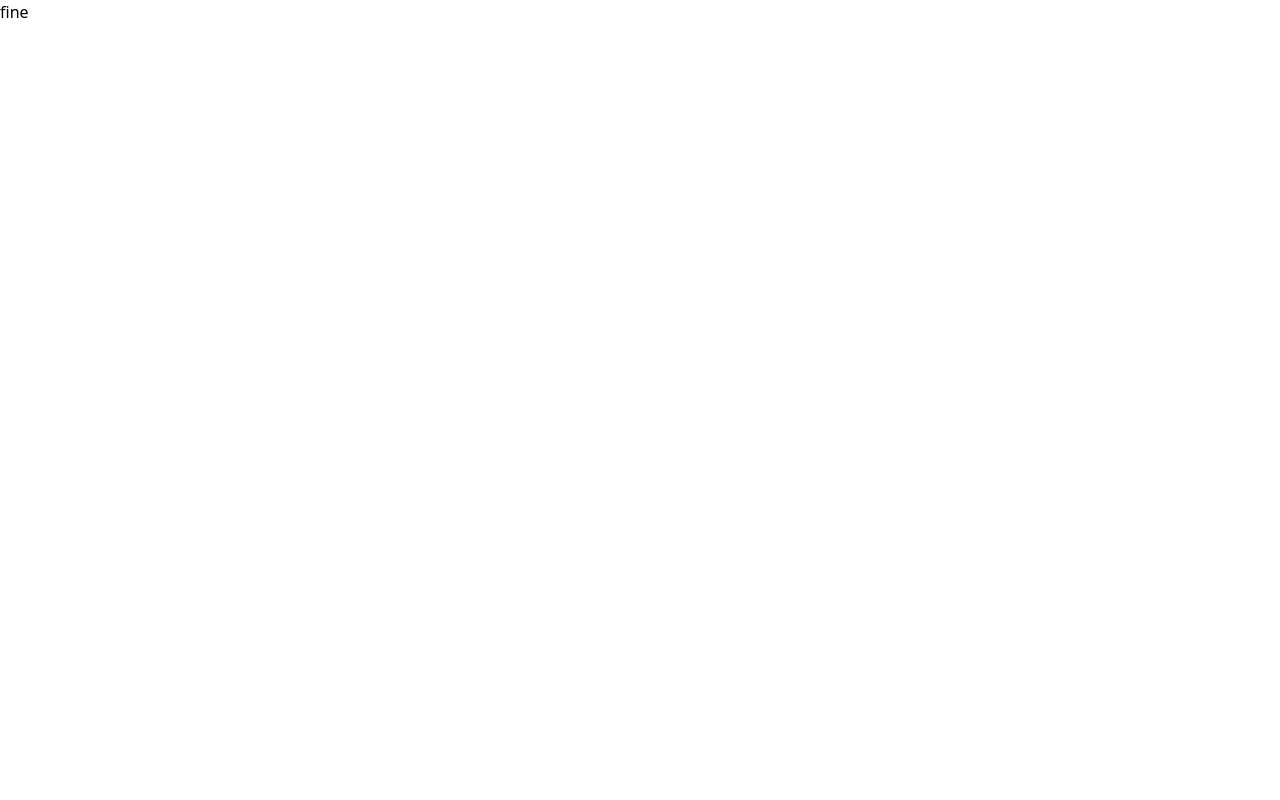
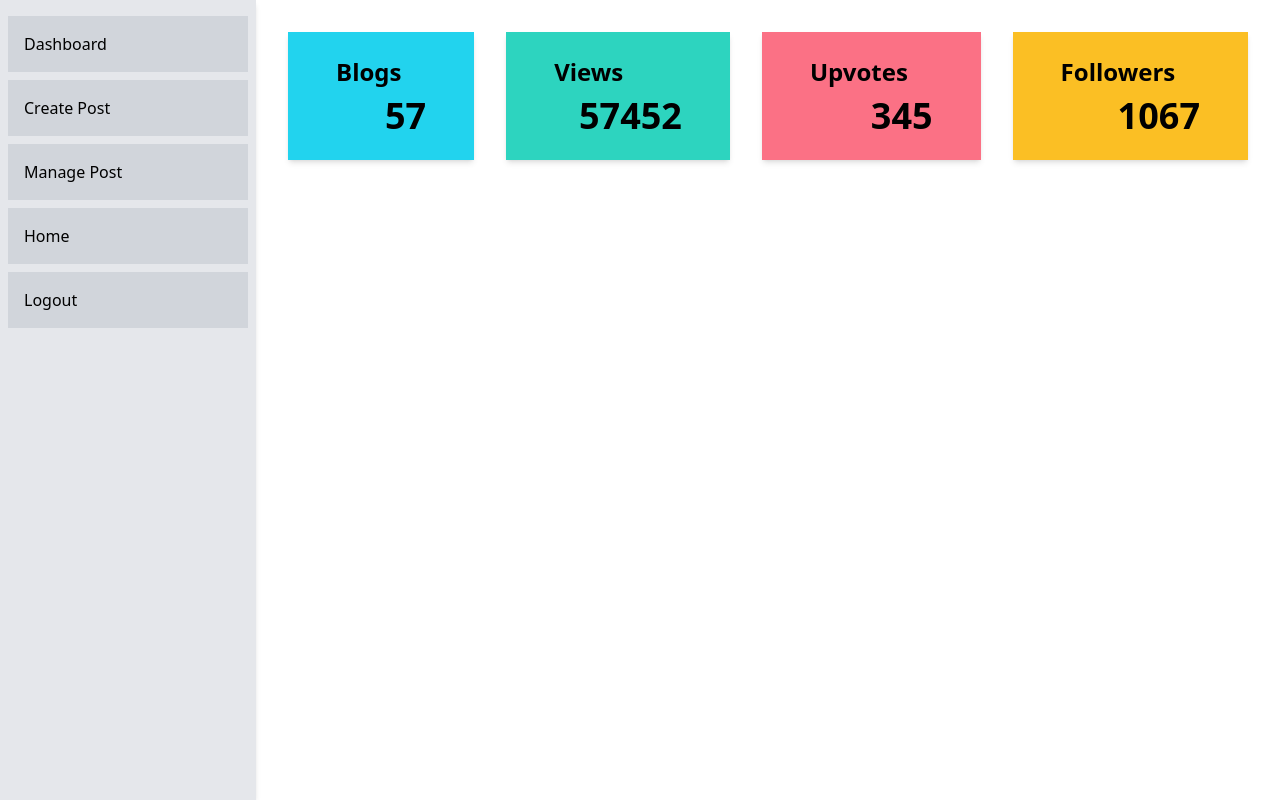
Before and after one commit to samjain233/blogsphere, a Next.js app: page /admin-panel in a window 1280 px wide. Built offline with nearby package versions, Linux system fonts and the light colour scheme; a web font is replaced by a local one.

Commit message:
created dashboard

```diff
--- a/src/app/admin-panel/page.jsx
+++ b/src/app/admin-panel/page.jsx
@@ -1,7 +1,10 @@
+import Navbar from "../components/navbar/Navbar";
+import AdminMain from "../components/adminComponents/AdminMain";
+
 const AdminPanel = () => {
   return (
     <>
-      <div>fine</div>
+      <AdminMain />
     </>
   );
 };
--- /dev/null
+++ b/src/app/components/adminComponents/AdminDashboard.jsx
@@ -0,0 +1,13 @@
+import React from "react";
+import AdminStats from "./AdminStats";
+const AdminDashboard = () => {
+  return (
+    <>
+      <div className="bg-white overflow-y-auto ">
+        <AdminStats />
+      </div>
+    </>
+  );
+};
+
+export default AdminDashboard;
--- /dev/null
+++ b/src/app/components/adminComponents/AdminMain.jsx
@@ -0,0 +1,18 @@
+import React from "react";
+import SidePanel from "./SidePanel";
+import AdminDashboard from "./AdminDashboard";
+
+const AdminMain = () => {
+  return (
+    <>
+      <div className="w-full grid grid-cols-5">
+        <SidePanel />
+        <div className="col-span-4">
+          <AdminDashboard />
+        </div>
+      </div>
+    </>
+  );
+};
+
+export default AdminMain;
--- /dev/null
+++ b/src/app/components/adminComponents/AdminStats.jsx
@@ -0,0 +1,28 @@
+import React from "react";
+
+const AdminStats = () => {
+  return (
+    <>
+      <div className="flex justify-between m-4">
+        <div className="py-6 px-12 bg-cyan-400 shadow-md m-4 grow">
+          <h4 className="text-2xl font-semibold">Blogs</h4>
+          <p className="text-right text-4xl font-bold mt-2">57</p>
+        </div>
+        <div className="py-6 px-12 bg-teal-400 shadow-md m-4 grow">
+          <h4 className="text-2xl font-semibold">Views</h4>
+          <p className="text-right text-4xl font-bold mt-2">57452</p>
+        </div>
+        <div className="py-6 px-12 bg-rose-400 shadow-md m-4 grow">
+          <h4 className="text-2xl font-semibold">Upvotes</h4>
+          <p className="text-right text-4xl font-bold mt-2">345</p>
+        </div>
+        <div className="py-6 px-12 bg-amber-400 shadow-md m-4 grow">
+          <h4 className="text-2xl font-semibold">Followers</h4>
+          <p className="text-right text-4xl font-bold mt-2">1067</p>
+        </div>
+      </div>
+    </>
+  );
+};
+
+export default AdminStats;
--- /dev/null
+++ b/src/app/components/adminComponents/SidePanel.jsx
@@ -0,0 +1,20 @@
+import React from "react";
+const list = ["Dashboard", "Create Post", "Manage Post","Home","Logout"];
+
+const SidePanel = () => {
+  return (
+    <>
+      <div className="bg-gray-200 p-2 h-screen shadow-md sticky top-0">
+        {list.map((element) => {
+          return (
+            <div className="bg-gray-300 p-4 mt-2 cursor-pointer hover:bg-gray-400 transition-all duration-200">
+              <p>{element}</p>
+            </div>
+          );
+        })}
+      </div>
+    </>
+  );
+};
+
+export default SidePanel;
--- a/src/app/components/navbar/Navbar.tsx
+++ b/src/app/components/navbar/Navbar.tsx
@@ -19,7 +19,7 @@ const Navbar = () => {
         <div className="w-full flex flex-row justify-between p-4">
           {/* logo  */}
           <div className={style.font_lily}>
-            <h2 className="text-3xl text-[#D9ED92]">Trippify</h2>
+            <h2 className="text-3xl text-[#D9ED92]">Blogsphere</h2>
           </div>
           <div className="hidden md:block">
             <ul className="h-full font-semibold flex flex-row items-center justify-center text-white">
--- a/src/app/page.jsx
+++ b/src/app/page.jsx
@@ -1,11 +1,12 @@
 import Image from "next/image";
-import Navbar from "../../components/navbar/Navbar";
-import InfoCards from "../../components/infoCards/InfoCards";
+import Navbar from "./components/navbar/Navbar";
+import InfoCards from "./components/infoCards/InfoCards";
 
 export default function Home() {
   return (
     <>
       <Navbar />
+
       <InfoCards />
     </>
   );
```
